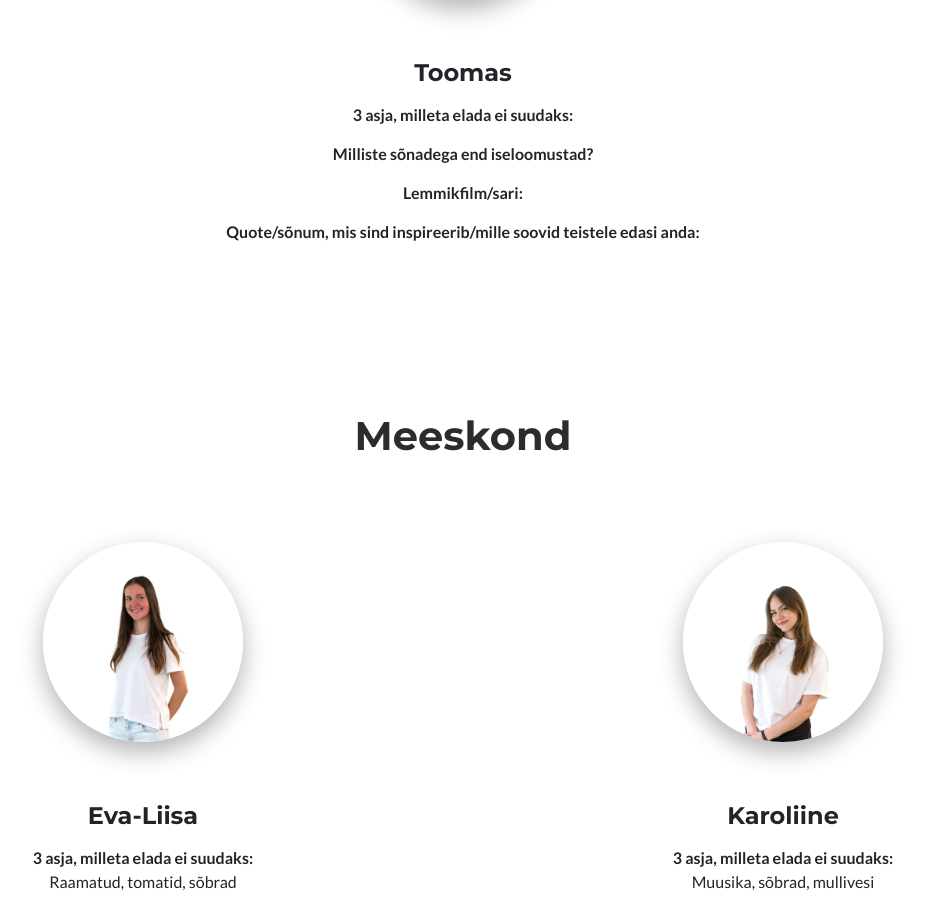
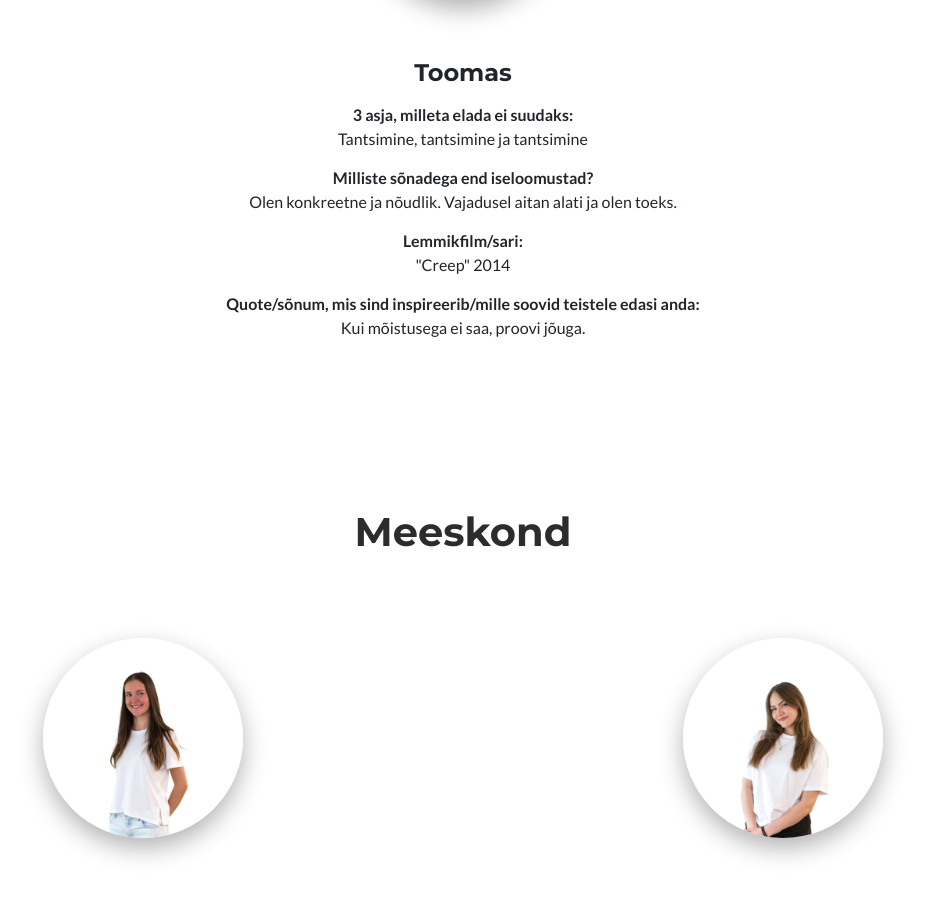
Before and after one commit to teelekaldaru/ttl, a Vue app: page / in a window 1280 px wide. Shown: the part 5785-6684 px from the top of the page, without its empty margins (177-1102 px from the left). Built offline with nearby package versions, Linux system fonts and the light colour scheme.

Commit message:
Meeskonna kirjeldus

```diff
--- a/src/views/Team.vue
+++ b/src/views/Team.vue
@@ -206,10 +206,10 @@ export default defineComponent({
         {
             name: "Toomas",
             description: {
-                "3 asja, milleta elada ei suudaks:": "",
-                "Milliste sõnadega end iseloomustad?": "",
-                "Lemmikfilm/sari:": "",
-                "Quote/sõnum, mis sind inspireerib/mille soovid teistele edasi anda:": ""
+                "3 asja, milleta elada ei suudaks:": "Tantsimine, tantsimine ja tantsimine",
+                "Milliste sõnadega end iseloomustad?": "Olen konkreetne ja nõudlik. Vajadusel aitan alati ja olen toeks.",
+                "Lemmikfilm/sari:": "\"Creep\" 2014",
+                "Quote/sõnum, mis sind inspireerib/mille soovid teistele edasi anda:": "Kui mõistusega ei saa, proovi jõuga."
             },
             role: Role.Trainer,
             image: "TTL_meeskond_koduleht_Toomas-7552.jpg"
```
